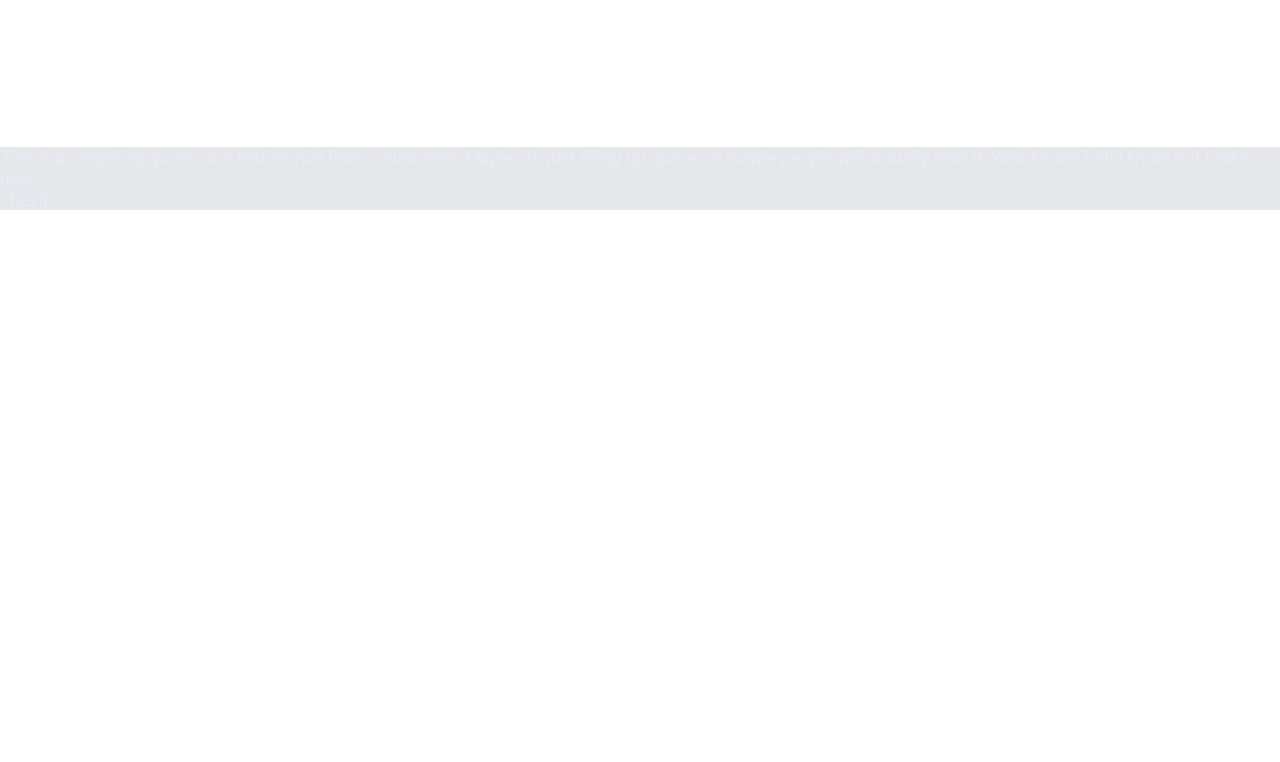
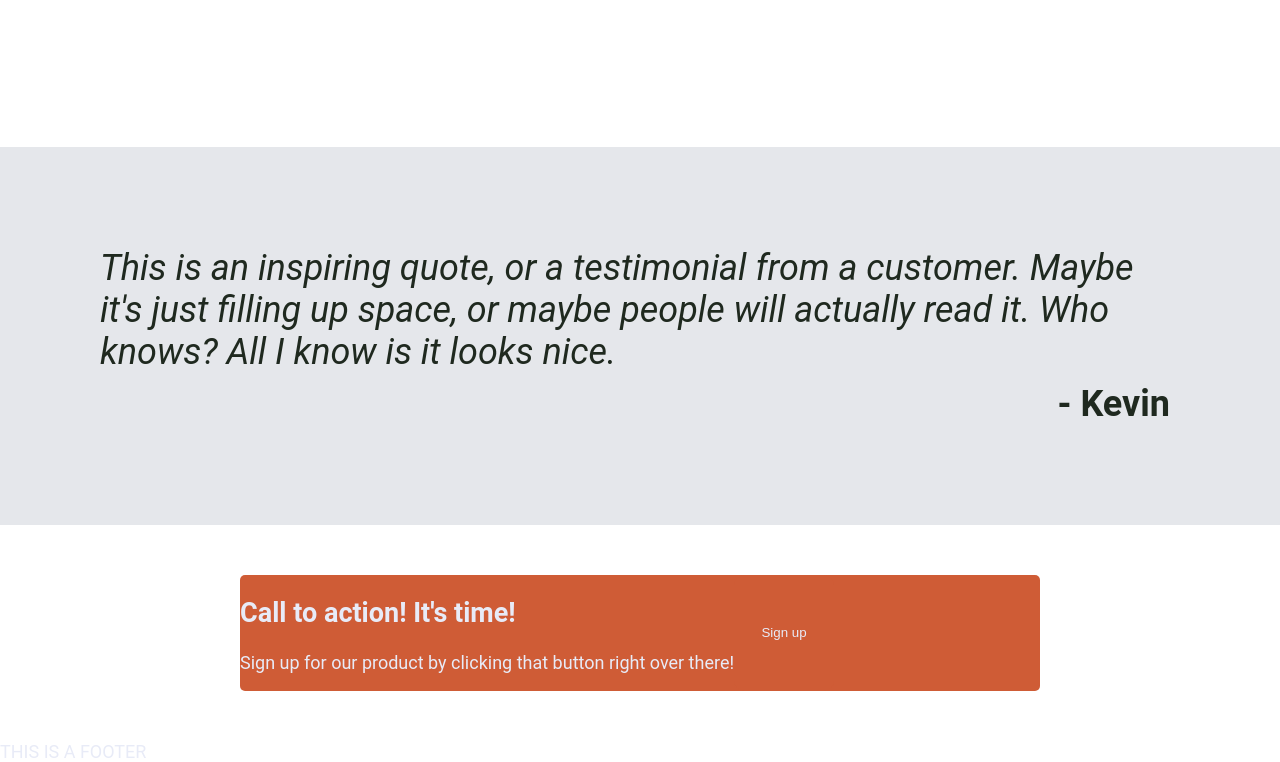
Before and after one commit to dereklwh/odinproject, a plain HTML site: page landingpage/index.html in a window 1280 px wide. Shown: the part 867-1629 px from the top of the page. Before the commit the page ends 1077 px from the top, so only its background shows below. Drawn offline with Linux system fonts and the light colour scheme.

Commit message:
call to action

```diff
--- a/landingpage/assets/styles.css
+++ b/landingpage/assets/styles.css
@@ -100,5 +100,39 @@ button {
 }
 
 .container3 {
+    display: flex;
     background-color: #E5E7EB;
+    padding: 100px;
+    flex-direction: column;
+    align-items: center;
+    gap: 10px;
+    font-size: 36px;
 }
+
+.quote {
+    color: #1f291f;
+    /* outline: 1px solid black; */
+    /* width: 800px; */
+}
+
+.quoter {
+    font-weight: bold;
+    color: #1f291f;
+    align-self: flex-end;
+    margin-right: 10px;
+}
+
+.container4 {
+    display: flex;
+    align-items: center;
+    justify-content: center;
+}
+
+.banner {
+    display: flex;
+    width: 800px;
+    background-color: #CF5C36;
+    border-radius: 5px;
+    margin: 50px 100px;
+    align-self: center;
+}
--- a/landingpage/index.html
+++ b/landingpage/index.html
@@ -53,5 +53,17 @@
         </div>
         <div class="quoter">- Kevin</div>
     </div>
+    <div class="container4">
+        <div class="banner">
+            <div class="text">
+                <h2>Call to action! It's time!</h3>
+                <p>Sign up for our product by clicking that button right over there!</p>
+            </div>
+            <button>Sign up</button>
+        </div>
+    </div>
+    <div class="footer">
+        THIS IS A FOOTER
+    </div>
 </body>
 </html>
```
